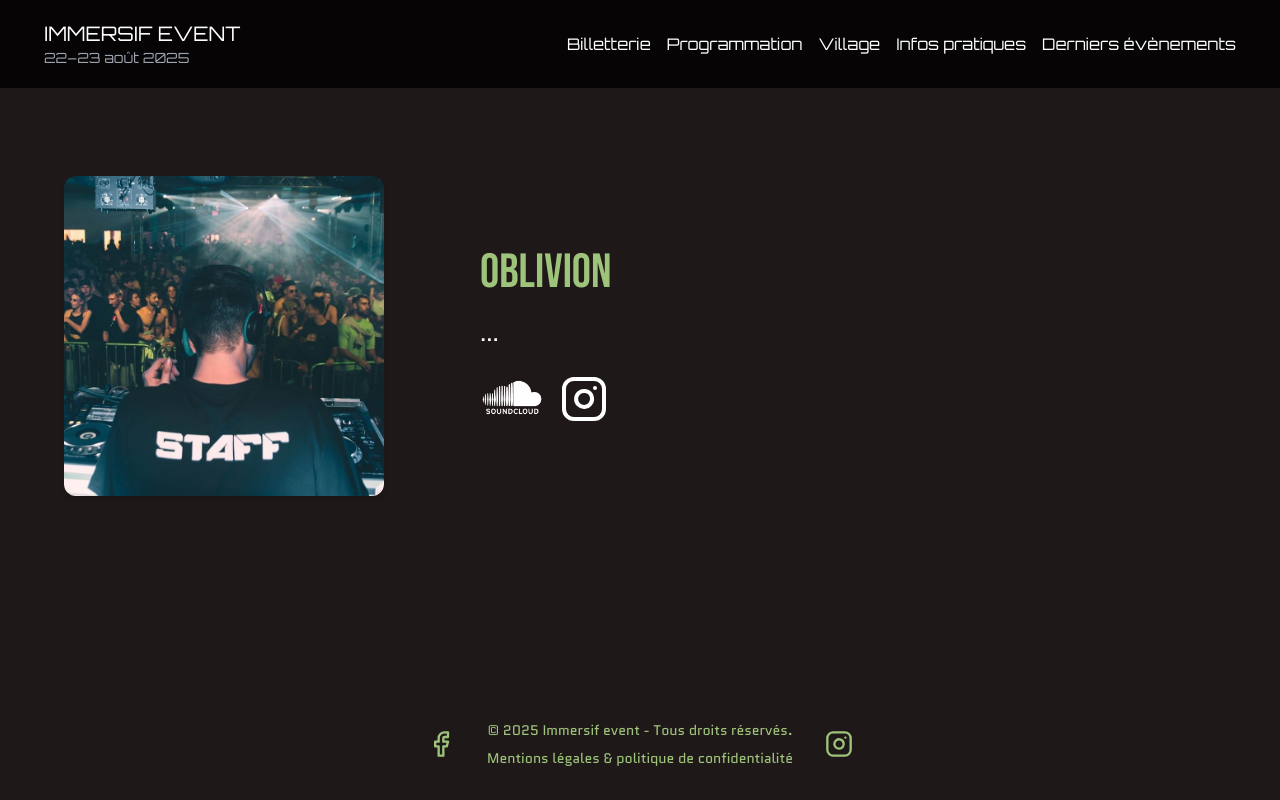
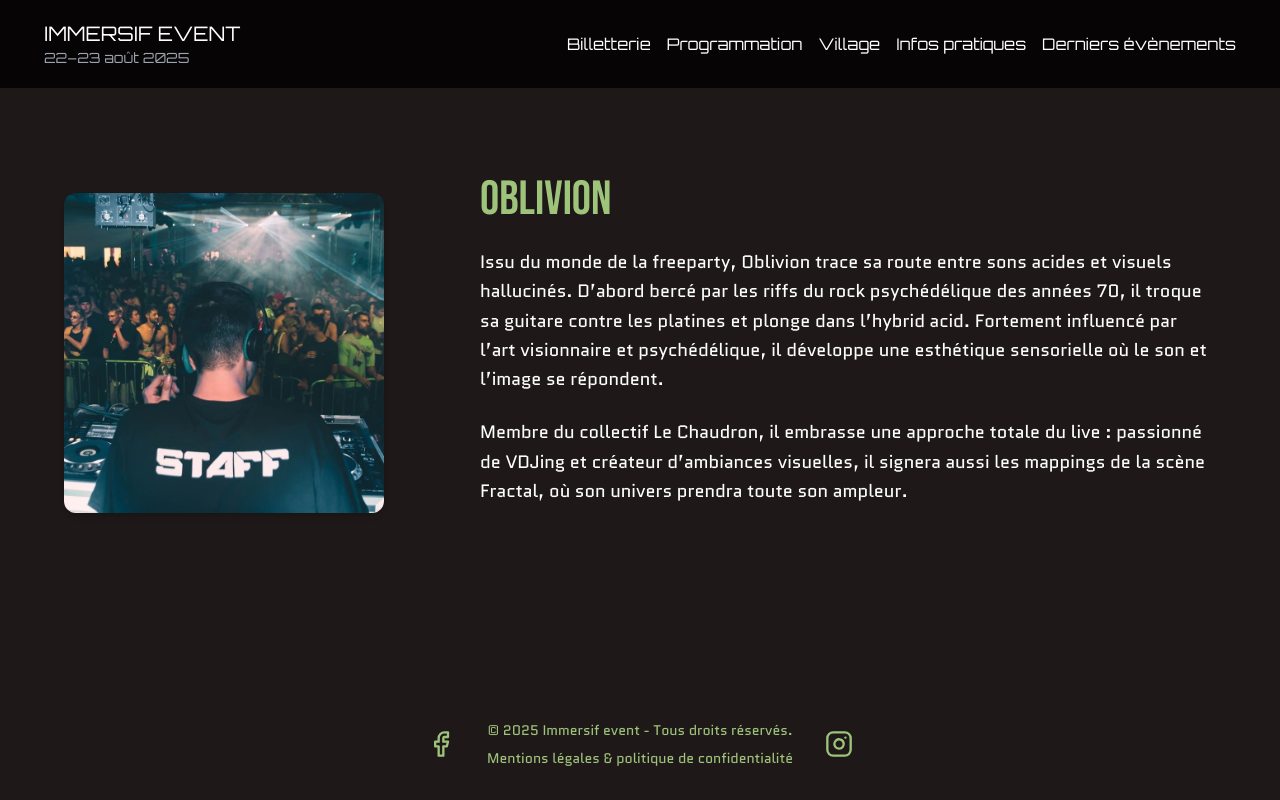
Before and after one commit to julieg33/festimmersif, a Next.js app: page /artistes/oblivion in a window 1280 px wide. Built offline with nearby package versions, Linux system fonts and the light colour scheme; a web font is replaced by a local one.

Commit message:
+oblivion -critikal

```diff
--- a/app/artistes/critikalsubthomasanton/page.tsx
+++ /dev/null
@@ -1,140 +0,0 @@
-'use client';
-
-import React from 'react';
-
-import { useState, useEffect } from "react";
-import Link from 'next/link';
-import { motion } from 'framer-motion';
-import { Instagram, Facebook, X, Menu } from "lucide-react";
-
-export default function critikalsubthomasanton() {
-  const artiste = {
-    nom: "Critikal sub & Thomas Anton",
-    image: "/critikalsubthomasanton.jpg", // à remplacer
-    soundcloud: "https://on.soundcloud.com/0wWK7mFIc0Jb8Wj9Oz",
-    instagram: "https://www.instagram.com/critikal_sub_david?utm_source=ig_web_button_share_sheet&igsh=cW5tanFmYjZhc2s3"
-
-  };
-  const [menuOpen, setMenuOpen] = useState(false);
-  return (
-    <div className="flex flex-col min-h-screen bg-[#1f1818] text-white">
-      {/* Début template */}
-      {/* Navbar */}
-      <nav className="fixed top-0 left-0 w-full p-4 sm:p-5 bg-black bg-opacity-80 z-50 font-orbitron">
-        <div className="flex items-center w-full">
-          {/* Logo totalement à gauche */}
-          <Link href="/" className="group pl-2 sm:pl-6">
-            <div className="cursor-pointer">
-              <h1 className="text-lg sm:text-xl group-hover:text-gray-300">IMMERSIF EVENT</h1>
-              <p className="text-xs sm:text-sm text-gray-400 leading-none group-hover:text-gray-500">22–23 août 2025</p>
-            </div>
-          </Link>
-
-          {/* Burger menu (mobile only) */}
-          <div className="ml-auto md:hidden pr-4">
-            <button onClick={() => setMenuOpen(!menuOpen)} aria-label="Menu">
-              {menuOpen ? <X className="w-6 h-6" /> : <Menu className="w-6 h-6" />}
-            </button>
-          </div>
-
-          {/* Menu Desktop */}
-          <ul className="hidden md:flex space-x-4 ml-auto pr-4 sm:pr-6 text-sm sm:text-base">
-            <li><Link href="/billetterie" className="hover:text-gray-300">Billetterie</Link></li>
-            <li><Link href="/programmation" className="hover:text-gray-300">Programmation</Link></li>
-            <li><Link href="/village" className="hover:text-gray-300">Village</Link></li>
-            <li><Link href="/info" className="hover:text-gray-300">Infos pratiques</Link></li>
-            <li><Link href="/derniers_evenements" className="hover:text-gray-300">Derniers évènements</Link></li>
-          </ul>
-        </div>
-
-        {/* Menu Mobile */}
-        {menuOpen && (
-          <div className="md:hidden absolute top-full left-0 w-full bg-black bg-opacity-80 text-white px-6 py-4 space-y-3 shadow-md z-40">
-            <Link href="/billetterie" className="block hover:text-gray-300" onClick={() => setMenuOpen(false)}>Billetterie</Link>
-            <Link href="/programmation" className="block hover:text-gray-300" onClick={() => setMenuOpen(false)}>Programmation</Link>
-            <Link href="/village" className="block hover:text-gray-300" onClick={() => setMenuOpen(false)}>Village</Link>
-            <Link href="/info" className="block hover:text-gray-300" onClick={() => setMenuOpen(false)}>Infos pratiques</Link>
-            <Link href="/derniers_evenements" className="block hover:text-gray-300" onClick={() => setMenuOpen(false)}>Derniers évènements</Link>
-          </div>
-        )}
-      </nav>
-
-      <main className="flex-grow pt-20 sm:pt-24 lg:pt-28">
-        <section className="bg-[#1f1818] text-white py-16 px-4 sm:px-6 lg:px-8">
-          <div className="max-w-screen-xl mx-auto flex flex-col lg:flex-row items-center gap-12 px-4 sm:px-6 lg:px-8">
-            {/* Photo à gauche */}
-            <div className="w-full lg:w-1/3 flex justify-center lg:justify-start">
-              <div className="w-64 sm:w-80 aspect-square overflow-hidden rounded-xl shadow-md">
-                <img
-                  src={artiste.image}
-                  alt={`Photo de ${artiste.nom}`}
-                  className="w-full h-full object-cover"
-                />
-              </div>
-            </div>
-
-            {/* Texte à droite */}
-            <div className="w-full lg:w-2/3 text-center lg:text-left">
-              <h1 className="text-5xl text-[#9ec37b] font-bebasNeue mb-6">{artiste.nom}</h1>
-              <p className="text-lg font-quantico leading-relaxed mb-6">
-Critikal Sub et Thomas Anton vous plongeront dans un contraste fascinant dans leurs créations musicales.
-Une connexion live magique qui va vous transporter dans un univers mêlant dub, reggae, allant même jusqu’à la Techno !
-Pour l'occasion ils joueront leurs toutes dernières exclusivités fraichement sortit de studio.
-
-              </p>
-              {/* Réseaux sociaux */}
-              <div className="flex justify-center lg:justify-start gap-4 mt-6">
-
-                <a
-                  href={artiste.soundcloud}
-                  target="_blank"
-                  rel="noopener noreferrer"
-                >
-                  <img
-                    src="/soundcloud_logo.png"
-                    alt="SoundCloud"
-                    className="w-16 h-auto hover:opacity-90 transition-opacity"
-                  />
-                </a>
-                <Link
-                  href={artiste.instagram}
-                  target="_blank"
-                  rel="noopener noreferrer"
-                  className="text-white hover:text-[#6ca671]"
-                >
-                  <Instagram className="w-12 h-12 hover:opacity-90 transition-opacity" />
-                </Link>
-              </div>
-
-            </div>
-          </div>
-        </section>
-
-
-      </main>
-
-
-
-
-      {/* Footer */}
-      <footer className="py-6 sm:py-8 px-6 bg-[#1f1818] text-gray-400">
-        <div className="flex items-center justify-center space-x-8">
-          <Link href="https://www.facebook.com/profile.php?id=100089358905510" target="_blank" rel="noopener noreferrer" className="text-[#9ec37b] hover:text-[#bfeb96]">
-            <Facebook className="w-6 h-6 sm:w-7 sm:h-7" />
-          </Link>
-
-          <div className="flex flex-col items-center space-y-2">
-            <p className="text-xs sm:text-sm text-center font-quantico text-[#9ec37b]">&copy; 2025 Immersif event - Tous droits réservés.</p>
-            <Link href="/mentions-legales" className="text-xs text-center sm:text-sm font-quantico text-[#9ec37b] hover:text-[#bfeb96]">
-              Mentions légales & politique de confidentialité
-            </Link>
-          </div>
-
-          <Link href="https://www.instagram.com/immersif.event/" target="_blank" rel="noopener noreferrer" className="text-[#9ec37b] hover:text-[#bfeb96]">
-            <Instagram className="w-6 h-6 sm:w-7 sm:h-7" />
-          </Link>
-        </div>
-      </footer>
-    </div>
-  );
-}
--- a/app/artistes/oblivion/page.tsx
+++ b/app/artistes/oblivion/page.tsx
@@ -79,32 +79,18 @@ export default function Oblivion() {
       <h1 className="text-5xl text-[#9ec37b] font-bebasNeue mb-6">{artiste.nom}</h1>
 
          <p className="text-lg font-quantico leading-relaxed mb-6">
-...
+Issu du monde de la freeparty, Oblivion trace sa route entre sons acides et visuels hallucinés. D’abord bercé par les riffs du rock psychédélique des années 70, il troque sa guitare contre les platines et plonge dans l’hybrid acid.
+Fortement influencé par l’art visionnaire et psychédélique, il développe une esthétique sensorielle où le son et l’image se répondent.
+
+   </p>
+
+         <p className="text-lg font-quantico leading-relaxed mb-6">
+Membre du collectif Le Chaudron, il embrasse une approche totale du live : passionné de VDJing et créateur d’ambiances visuelles, il signera aussi les mappings de la scène Fractal, où son univers prendra toute son ampleur.
+
    </p>
 
 
-      {/* Réseaux sociaux */}
-      <div className="flex justify-center lg:justify-start gap-4 mt-6">
-        <a
-          href={artiste.soundcloud}
-          target="_blank"
-          rel="noopener noreferrer"
-        >
-          <img
-            src="/soundcloud_logo.png"
-            alt="SoundCloud"
-            className="w-16 h-auto hover:opacity-90 transition-opacity"
-          />
-        </a>
-        <Link
-          href={artiste.instagram}
-          target="_blank"
-          rel="noopener noreferrer"
-          className="text-white hover:text-[#6ca671]"
-        >
-          <Instagram className="w-12 h-12 hover:opacity-90 transition-opacity" />
-        </Link>
-      </div>
+
     </div>
   </div>
 </section>
--- a/app/programmation/page.tsx
+++ b/app/programmation/page.tsx
@@ -9,7 +9,6 @@ import { Instagram, Facebook, LocateFixed, Menu, X, Info } from "lucide-react";
 const artistes = [
   { id: 1, nom: 'Hugo', page: 'hugo', image: '/hugobrasse.jpeg', style: 'Selecta Roots', icon: 'locaux', jour: 'vendredi', scene: 'spirale' },
   { id: 2, nom: 'Charly Uzly & Django Elyjah Campbell', page: 'charlyuzlydjangoelyjahcampbell', image: '/charlyuzly&djangoelyjahcampbell.jpeg', style: 'UK Dub', icon: 'locaux', jour: 'vendredi', scene: 'spirale' },
-  { id: 3, nom: 'Critikal sub & Thomas Anton', page: 'critikalsubthomasanton', image: '/critikalsubthomasanton.jpg', style: 'Dub', icon: 'locaux', jour: 'vendredi', scene: 'spirale' },
   { id: 4, nom: 'Roots Zombie', page: 'rootszombie', image: '/rootszombie.jpg', style: 'Dub to electro D', icon: 'locaux', jour: 'vendredi', scene: 'spirale' },
   { id: 5, nom: 'Piou', page: 'piou', image: '/piou.JPG', style: 'Mental Dub', jour: 'vendredi', scene: 'spirale' },
   { id: 6, nom: 'Totemïk Anïgua', page: 'totemikanigua', image: '/totemikanigua.jpg', style: 'Mental Tekno', jour: 'vendredi', scene: 'spirale' },
```
